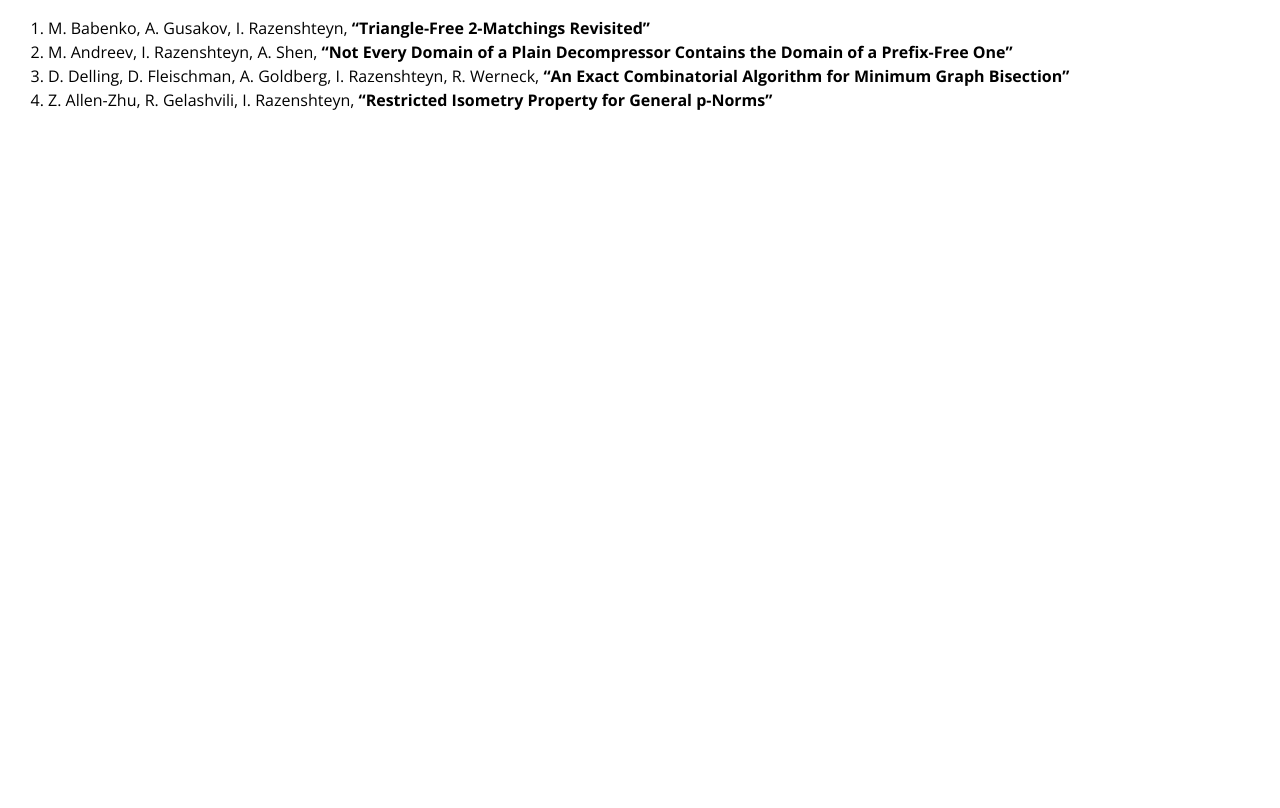
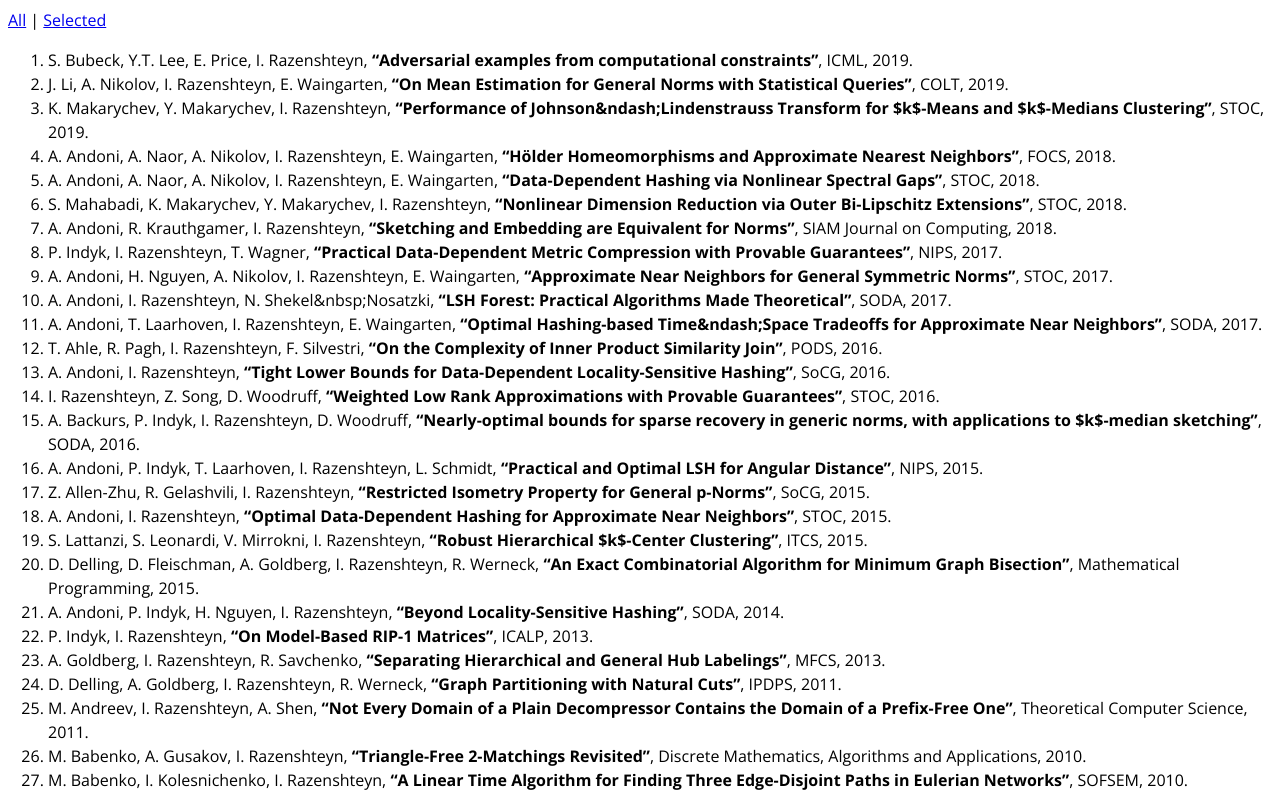
Before and after one commit to ilyaraz/list_of_publications, a React (Create React App) app: page / in a window 1280 px wide. Built offline with nearby package versions, Linux system fonts and the light colour scheme.

Commit message:
list papers

```diff
--- a/package.json
+++ b/package.json
@@ -5,6 +5,8 @@
   "dependencies": {
     "react": "^16.8.6",
     "react-dom": "^16.8.6",
+    "react-router": "^5.0.0",
+    "react-router-dom": "^5.0.0",
     "react-scripts": "3.0.1"
   },
   "scripts": {
--- a/src/App.js
+++ b/src/App.js
@@ -1,34 +1,26 @@
 import React from 'react';
 import './App.css';
 import Papers from './Papers'
+import data from './pubs.json'
+import {BrowserRouter as Router, Route} from 'react-router-dom'
+import Menu from './Menu'
 
 class App extends React.Component {
 
-  state = {
-    papers: [
-      {
-        title: "Triangle-Free 2-Matchings Revisited",
-        authors: ["Maxim Babenko", "Alexey Gusakov", "Ilya Razenshteyn"]
-      },
-      {
-        title: "Not Every Domain of a Plain Decompressor Contains the Domain of a Prefix-Free One",
-        authors: ["Mikhail Andreev", "Ilya Razenshteyn", "Alexander Shen"]
-      },
-      {
-        title: "An Exact Combinatorial Algorithm for Minimum Graph Bisection",
-        authors: ["Daniel Delling", "Daniel Fleischman", "Andrew Goldberg", "Ilya Razenshteyn", "Renato Werneck"]
-      },
-      {
-        title: "Restricted Isometry Property for General p-Norms",
-        authors: ["Zeyuan Allen-Zhu", "Rati Gelashvili", "Ilya Razenshteyn"]
-      }
-    ]
+  constructor(props) {
+    super(props);
+    this.state = {
+      papers: data
+    }
   }
 
   render() {
-    console.log(this.state)
     return (<div className="App">
-      <Papers papers={this.state.papers}/>
+      <Router>
+        <Menu/>
+        <Route exact path="/" render={props => <Papers papers={this.state.papers}/>}/>
+        <Route exact path="/selected" render={props => <Papers papers={this.state.papers.filter(paper => paper.selected)}/>}/>
+      </Router>
     </div>)
   }
 }
--- /dev/null
+++ b/src/Menu.js
@@ -0,0 +1,10 @@
+import React from 'react'
+import {Link} from 'react-router-dom'
+
+class Menu extends React.Component {
+    render() {
+        return <React.Fragment><Link to="/">All</Link> | <Link to="/selected/">Selected</Link></React.Fragment>
+    }
+}
+
+export default Menu;
--- a/src/Paper.js
+++ b/src/Paper.js
@@ -2,8 +2,9 @@ import React from 'react'
 
 class Paper extends React.Component {
     render() {
-        const authors = this.props.paper.authors.map(author => <React.Fragment>{getShortAuthor(author)}, </React.Fragment>);
-        return <React.Fragment>{authors}<b>&ldquo;{this.props.paper.title}&rdquo;</b></React.Fragment>
+        const {key, title, authors, venue, year} = this.props.paper;
+        const renderedAuthors = authors.map(author => <React.Fragment key={author}>{getShortAuthor(author)}, </React.Fragment>);
+        return <React.Fragment key={key}>{renderedAuthors}<b>&ldquo;{title}&rdquo;</b>, {venue}, {year}.</React.Fragment>
     }
 }
 
--- a/src/Papers.js
+++ b/src/Papers.js
@@ -4,9 +4,7 @@ import Paper from './Paper'
 class Papers extends React.Component {
     render() {
         return (
-            <ol>
-                {this.props.papers.map(paper => <li><Paper paper={paper}/></li>)}
-            </ol>
+            <ol>{this.props.papers.reverse().map(paper => <li key={paper.key}><Paper paper={paper}/></li>)}</ol>
         )
     }
 }
--- /dev/null
+++ b/src/pubs.json
@@ -0,0 +1,218 @@
+[
+    {
+        "selected": false,
+        "key": "BKR10",
+        "authors": ["Maxim Babenko", "Ignat Kolesnichenko", "Ilya Razenshteyn"],
+        "title": "A Linear Time Algorithm for Finding Three Edge-Disjoint Paths in Eulerian Networks",
+        "venue": "SOFSEM",
+        "year": 2010
+    },
+    {
+        "selected": false,
+        "key": "BGR10",
+        "authors": ["Maxim Babenko", "Alexey Gusakov", "Ilya Razenshteyn"],
+        "title": "Triangle-Free 2-Matchings Revisited",
+        "venue": "Discrete Mathematics, Algorithms and Applications",
+        "year": 2010
+    },
+    {
+        "selected": false,
+        "key": "ARS11",
+        "authors": ["Mikhail Andreev", "Ilya Razenshteyn", "Alexander Shen"],
+        "title": "Not Every Domain of a Plain Decompressor Contains the Domain of a Prefix-Free One",
+        "venue": "Theoretical Computer Science",
+        "year": 2011
+    },
+    {
+        "selected": false,
+        "key": "DGRW11",
+        "authors": ["Daniel Delling", "Andrew Goldberg", "Ilya Razenshteyn", "Renato Werneck"],
+        "title": "Graph Partitioning with Natural Cuts",
+        "venue": "IPDPS",
+        "year": 2011
+    },
+    {
+        "selected": false,
+        "key": "GRS13",
+        "authors": ["Andrew Goldberg", "Ilya Razenshteyn", "Ruslan Savchenko"],
+        "title": "Separating Hierarchical and General Hub Labelings",
+        "venue": "MFCS",
+        "year": 2013
+    },
+    {
+        "selected": false,
+        "key": "IR13",
+        "authors": ["Piotr Indyk", "Ilya Razenshteyn"],
+        "title": "On Model-Based RIP-1 Matrices",
+        "venue": "ICALP",
+        "year": 2013
+    },
+    {
+        "selected": false,
+        "key": "AINR14",
+        "authors": ["Alexandr Andoni", "Piotr Indyk", "Huy Nguyen", "Ilya Razenshteyn"],
+        "title": "Beyond Locality-Sensitive Hashing",
+        "venue": "SODA",
+        "year": 2014
+    },
+    {
+        "selected": false,
+        "key": "DFGRW15",
+        "authors": ["Daniel Delling", "Daniel Fleischman", "Andrew Goldberg", "Ilya Razenshteyn", "Renato Werneck"],
+        "title": "An Exact Combinatorial Algorithm for Minimum Graph Bisection",
+        "venue": "Mathematical Programming",
+        "year": 2015
+    },
+    {
+        "selected": false,
+        "key": "LLMR15",
+        "authors": ["Silvio Lattanzi", "Stefano Leonardi", "Vahab Mirrokni", "Ilya Razenshteyn"],
+        "title": "Robust Hierarchical $k$-Center Clustering",
+        "venue": "ITCS",
+        "year": 2015
+    },
+    {
+        "selected": true,
+        "key": "AR15",
+        "authors": ["Alexandr Andoni", "Ilya Razenshteyn"],
+        "title": "Optimal Data-Dependent Hashing for Approximate Near Neighbors",
+        "venue": "STOC",
+        "year": 2015
+    },
+    {
+        "selected": false,
+        "key": "AGR15",
+        "authors": ["Zeyuan Allen-Zhu", "Rati Gelashvili", "Ilya Razenshteyn"],
+        "title": "Restricted Isometry Property for General p-Norms",
+        "venue": "SoCG",
+        "year": 2015
+    },
+    {
+        "selected": true,
+        "key": "AILRS15",
+        "authors": ["Alexandr Andoni", "Piotr Indyk", "Thijs Laarhoven", "Ilya Razenshteyn", "Ludwig Schmidt"],
+        "title": "Practical and Optimal LSH for Angular Distance",
+        "venue": "NIPS",
+        "year": 2015
+    },
+    {
+        "selected": false,
+        "key": "BIRW16",
+        "authors": ["Arturs Backurs", "Piotr Indyk", "Ilya Razenshteyn", "David Woodruff"],
+        "title": "Nearly-optimal bounds for sparse recovery in generic norms, with applications to $k$-median sketching",
+        "venue": "SODA",
+        "year": 2016
+    },
+    {
+        "selected": false,
+        "key": "RSW16",
+        "authors": ["Ilya Razenshteyn", "Zhao Song", "David Woodruff"],
+        "title": "Weighted Low Rank Approximations with Provable Guarantees",
+        "venue": "STOC",
+        "year": 2016
+    },
+    {
+        "selected": false,
+        "key": "AR16",
+        "authors": ["Alexandr Andoni", "Ilya Razenshteyn"],
+        "title": "Tight Lower Bounds for Data-Dependent Locality-Sensitive Hashing",
+        "venue": "SoCG",
+        "year": 2016
+    },
+    {
+        "selected": false,
+        "key": "APRS16",
+        "authors": ["Thomas Ahle", "Rasmus Pagh", "Ilya Razenshteyn", "Francesco Silvestri"],
+        "title": "On the Complexity of Inner Product Similarity Join",
+        "venue": "PODS",
+        "year": 2016
+    },
+    {
+        "selected": true,
+        "key": "ALRW17",
+        "authors": ["Alexandr Andoni", "Thijs Laarhoven", "Ilya Razenshteyn", "Erik Waingarten"],
+        "title": "Optimal Hashing-based Time&ndash;Space Tradeoffs for Approximate Near Neighbors",
+        "venue": "SODA",
+        "year": 2017
+    },
+    {
+        "selected": false,
+        "key": "ARS17",
+        "authors": ["Alexandr Andoni", "Ilya Razenshteyn", "Negev Shekel&nbsp;Nosatzki"],
+        "title": "LSH Forest: Practical Algorithms Made Theoretical",
+        "venue": "SODA",
+        "year": 2017
+    },
+    {
+        "selected": true,
+        "key": "ANNRW17",
+        "authors": ["Alexandr Andoni", "Huy Nguyen", "Aleksandar Nikolov", "Ilya Razenshteyn", "Erik Waingarten"],
+        "title": "Approximate Near Neighbors for General Symmetric Norms",
+        "venue": "STOC",
+        "year": 2017
+    },
+    {
+        "selected": false,
+        "key": "IRW17",
+        "authors": ["Piotr Indyk", "Ilya Razenshteyn", "Tal Wagner"],
+        "title": "Practical Data-Dependent Metric Compression with Provable Guarantees",
+        "venue": "NIPS",
+        "year": 2017
+    },
+    {
+        "selected": true,
+        "key": "AKR18",
+        "authors": ["Alexandr Andoni", "Robert Krauthgamer", "Ilya Razenshteyn"],
+        "title": "Sketching and Embedding are Equivalent for Norms",
+        "venue": "SIAM Journal on Computing",
+        "year": 2018
+    },
+    {
+        "selected": false,
+        "key": "MMMR18",
+        "authors": ["Sepideh Mahabadi", "Konstantin Makarychev", "Yury Makarychev", "Ilya Razenshteyn"],
+        "title": "Nonlinear Dimension Reduction via Outer Bi-Lipschitz Extensions",
+        "venue": "STOC",
+        "year": 2018
+    },
+    {
+        "selected": true,
+        "key": "ANNRW18",
+        "authors": ["Alexandr Andoni", "Assaf Naor", "Aleksandar Nikolov", "Ilya Razenshteyn", "Erik Waingarten"],
+        "title": "Data-Dependent Hashing via Nonlinear Spectral Gaps",
+        "venue": "STOC",
+        "year": 2018
+    },
+    {
+        "selected": true,
+        "key": "ANNRW18a",
+        "authors": ["Alexandr Andoni", "Assaf Naor", "Aleksandar Nikolov", "Ilya Razenshteyn", "Erik Waingarten"],
+        "title": "Hölder Homeomorphisms and Approximate Nearest Neighbors",
+        "venue": "FOCS",
+        "year": 2018
+    },
+    {
+        "selected": true,
+        "key": "MMR19",
+        "authors": ["Konstantin Makarychev", "Yury Makarychev", "Ilya Razenshteyn"],
+        "title": "Performance of Johnson&ndash;Lindenstrauss Transform for $k$-Means and $k$-Medians Clustering",
+        "venue": "STOC",
+        "year": 2019
+    },
+    {
+        "selected": false,
+        "key": "LNRW19",
+        "authors": ["Jerry Li", "Aleksandar Nikolov", "Ilya Razenshteyn", "Erik Waingarten"],
+        "title": "On Mean Estimation for General Norms with Statistical Queries",
+        "venue": "COLT",
+        "year": 2019
+    },
+    {
+        "selected": true,
+        "key": "BLPR19",
+        "authors": ["Sébastien Bubeck", "Yin Tat Lee", "Eric Price", "Ilya Razenshteyn"],
+        "title": "Adversarial examples from computational constraints",
+        "venue": "ICML",
+        "year": 2019
+    }
+]
```
Also changed, not shown: 1 other file (tests, documents, lock files or other folders).
